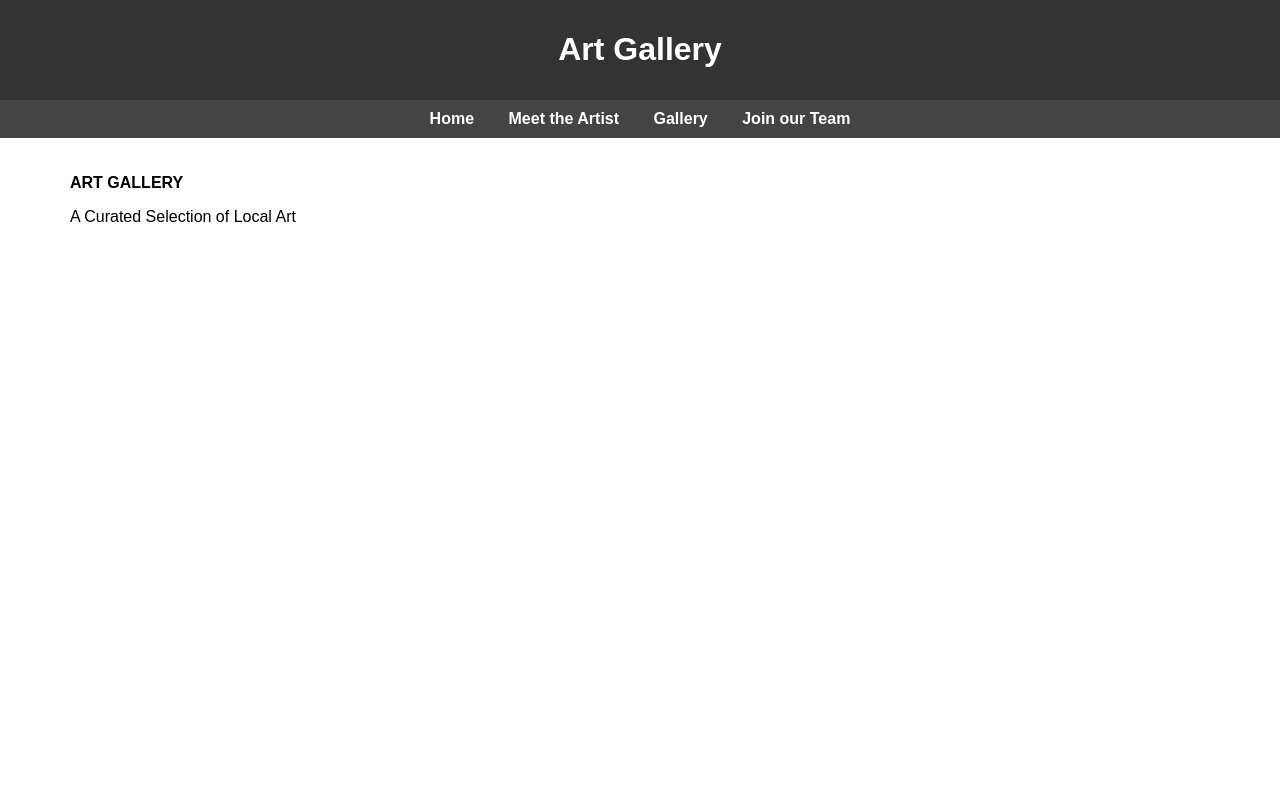
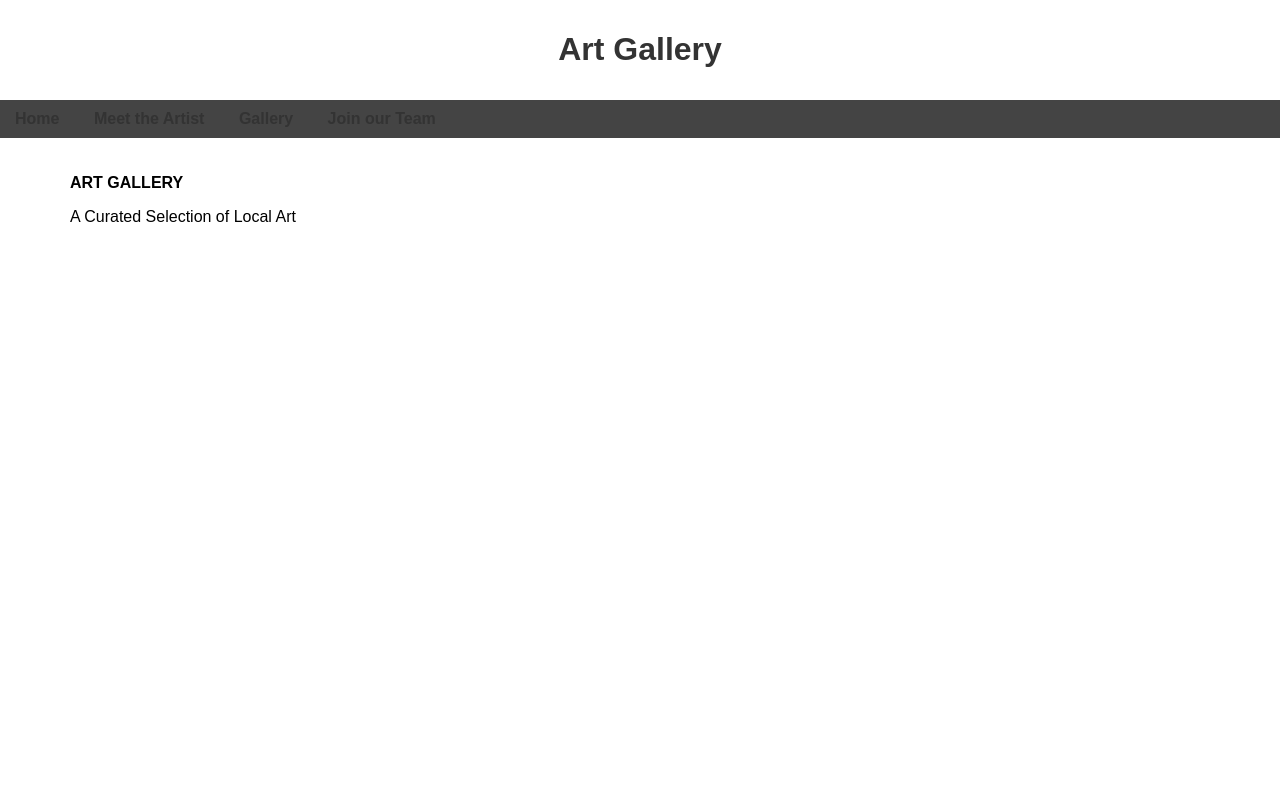
Before and after one commit to DARKSCARLORD/OrgasmicART4you, a plain HTML site: page index.html in a window 1280 px wide. Shown: the top 800 px of the page. Drawn offline with Linux system fonts and the light colour scheme; files whose address does not match are found by name.

Commit message:
Update index.html 333

```diff
--- a/index.html
+++ b/index.html
@@ -23,8 +23,8 @@
             padding: 0;
         }
         header, footer {
-            background-color: #333;
-            color: #fff;
+            background-color: #fff;
+            color: #333;
             text-align: center;
             padding: 10px 0;
         }
@@ -36,20 +36,20 @@
             list-style-type: none;
             margin: 0;
             padding: 0;
-            text-align: center;
+            text-align: left;
         }
         nav ul li {
             display: inline;
             margin: 0 15px;
         }
         nav ul li a {
-            color: #fff;
+            color: #333;
             text-decoration: none;
             font-weight: bold;
         }
         main {
             min-height: 60vh;
-            padding: 0 50px; /* Example spacing for --wp--preset--spacing--50 */
+            padding: 0 50px;
         }
         .main-content {
             display: flex;
```
